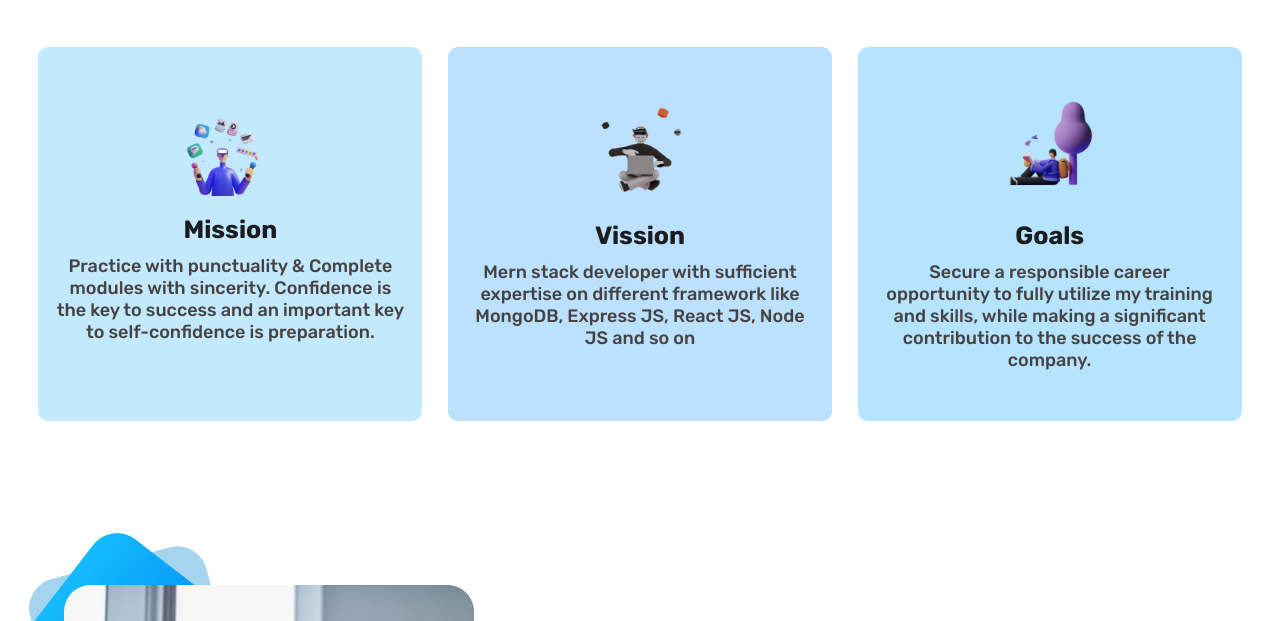
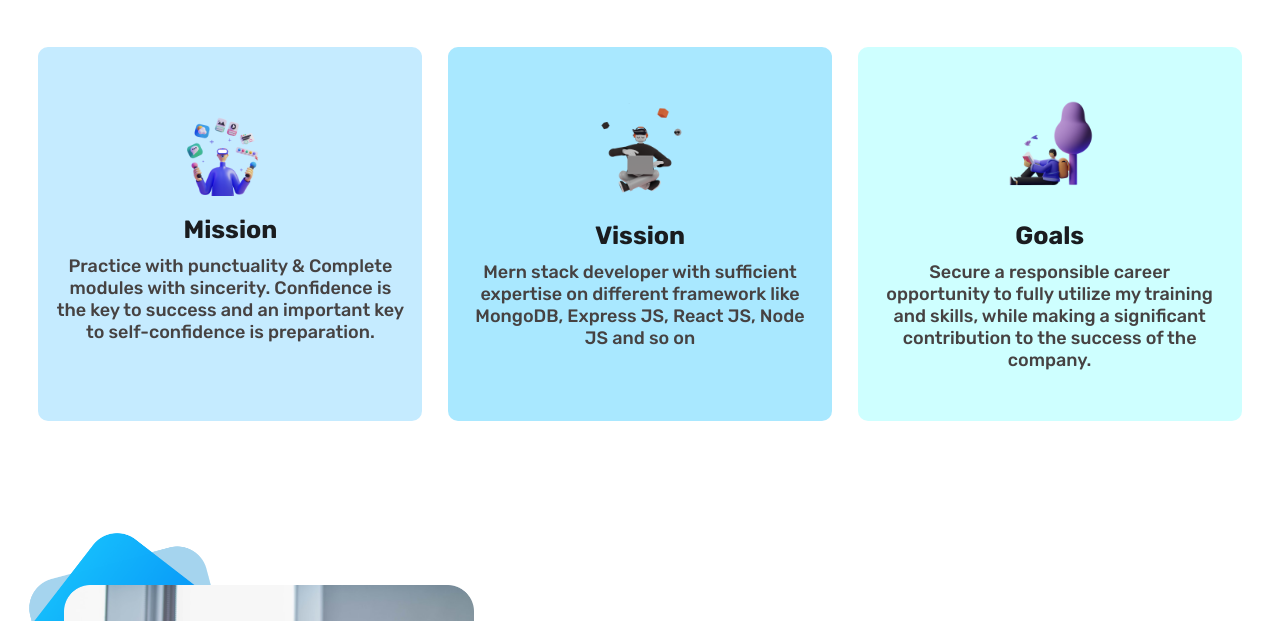
Before and after one commit to md-hasan-imam/mission-2022, a plain HTML site: page index.html in a window 1280 px wide. Shown: the part 708-1329 px from the top of the page. Drawn offline with nearby package versions, Linux system fonts and the light colour scheme.

Commit message:
submitted

```diff
--- a/style.css
+++ b/style.css
@@ -131,18 +131,18 @@ p {
 }
 
 .missions .mission-details .mission {
-    background-color:#c3e9ff ;
+    background-color:#c5ebff ;
     margin-left: 3%;
 }
 
 .missions .mission-details .vission {
     margin-left: 2%;
     margin-right: 2%;
-    background-color:#bce1ff ;
+    background-color:rgb(169, 232, 255);
 }
 
 .missions .mission-details .goal {
-    background-color:#b6e4ff ;
+    background-color:rgb(206, 255, 255) ;
     margin-right: 3%;
 }
 
```
